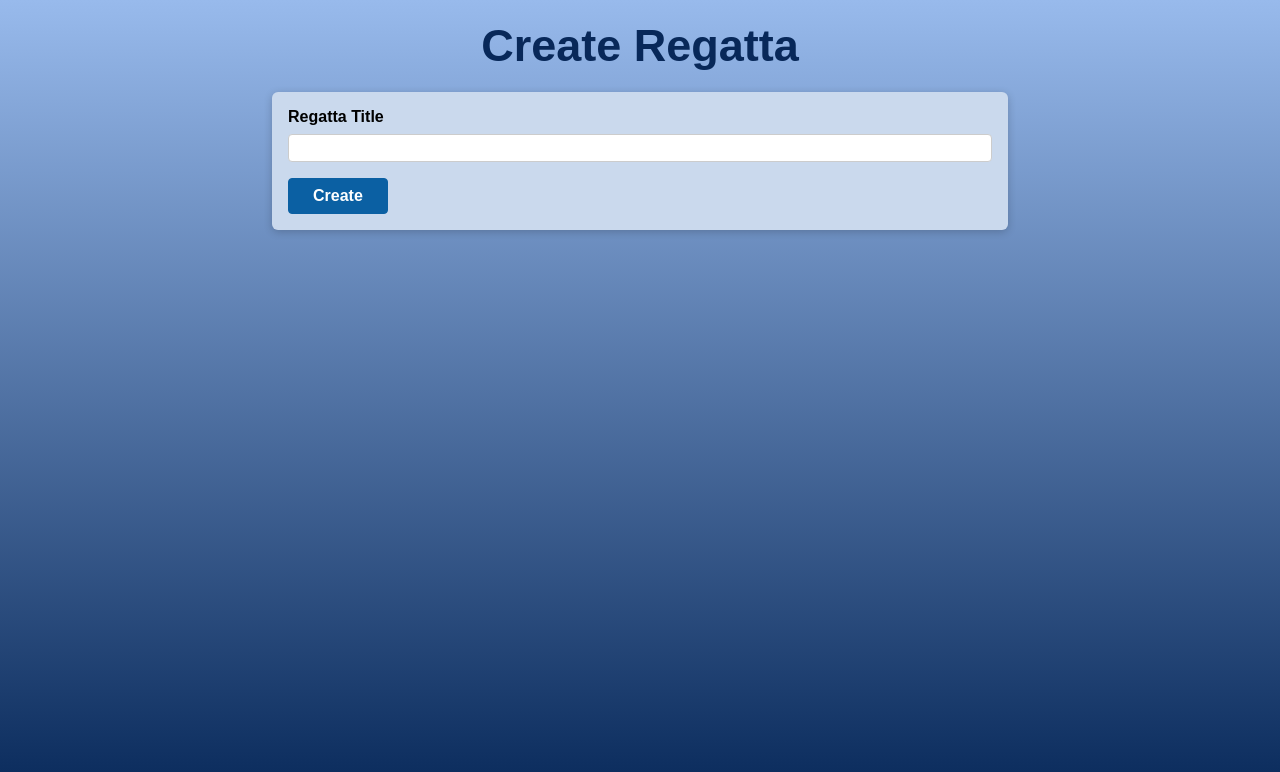
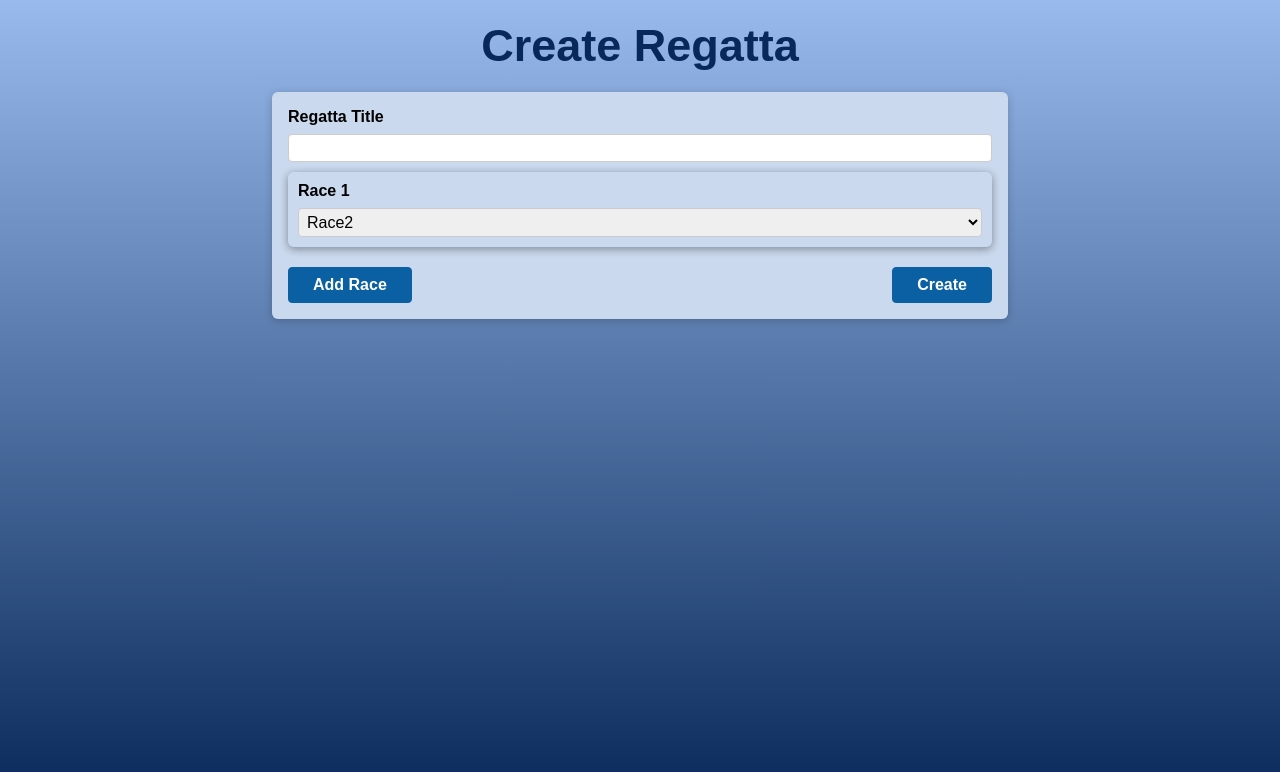
Before and after one commit to COMP-4350-Group-8/comp4350-project, a React (Vite) app in the folder frontend/react/: page /create/regatta in a window 1280 px wide. Shown: the top 772 px of the page. Built offline with nearby package versions, Linux system fonts and the light colour scheme.

Commit message:
Regatta form WIP

```diff
--- a/frontend/react/src/components/forms/RegattaForm.jsx
+++ b/frontend/react/src/components/forms/RegattaForm.jsx
@@ -1,6 +1,7 @@
 import React, {useState, useRef} from "react";
 import { useNavigate } from 'react-router-dom';
 import Card from '../ui/Card.jsx';
+import getRaces from "../../utils/GetRaces.jsx";
 import PropTypes from "prop-types";
 import classes from "./Form.module.css";
 
@@ -11,15 +12,63 @@ RegattaForm.propTypes = {
 
 // Renders a form to create a new regatta
 export default function RegattaForm({onAddRegatta}) {
+    // Get all the available courses
+    const races = getRaces();
+
     // Used to navigate back to the homepage after submitting the regatta form
     const navigate = useNavigate();
 
     // References to the input fields to get their values
     const regattaTitleInputRef = useRef();
 
+    const [raceCount, setRaceCount] = useState(1);
+    const [raceChoices, setRaceChoices] = useState([]);
+
+    const handleRaceSelection = (event) => {
+        console.log(event.target.value);
+    }
+
+    const raceDropdowns = [];
+    if (races.length === 0) {
+        raceDropdowns.push(<p>Sorry, you haven't created any races yet</p>);
+    } else {
+        for(let i = 0; i < raceCount; i++) {
+            // Create a dropdown with all the courses as options, or just text if there are no courses available
+            const courseOptions = [];
+            races.map((race) => {
+                courseOptions.push(<option key={race.id} value={race.id}>{race.name}</option>)
+            });
+            const dropdown = (
+                    <select value={2} onChange={handleRaceSelection}>
+                        {courseOptions}
+                    </select>);
+
+            raceDropdowns.push(
+                <Card key={i}>
+                    <div className={classes.control}>
+                        <div className={classes.mapbox}>
+                            <label htmlFor='course'>{`Race ${i + 1}`}</label>
+                            {dropdown}
+                        </div>
+                    </div>
+                </Card>
+            );
+        }
+    }
+
+    // Function used to update state so a new marker will be rendered in the form
+    function addRace() {
+        setRaceCount(raceCount + 1)
+    };
+
     // Pass (after formatting) the data from the form to the parent component
     function submitHandler(event) {
         event.preventDefault();
+
+        // Don't submit the form if there are no races available
+        if(races.length === 0) {
+            return;
+        }
 
         const regattaTitle = regattaTitleInputRef.current.value;
 
@@ -44,9 +93,14 @@ export default function RegattaForm({onAddRegatta}) {
                     <label htmlFor='title'>Regatta Title</label>
                     <input type='text' required id='title' ref={regattaTitleInputRef}/>
                 </div>
-                <div className={classes.actions}>
-                    <button>Create</button>
-                </div>
+                {raceDropdowns}
+                { /* Only render the submit button if there are available races */
+                    races.length > 0 &&
+                    <div className={classes.actions}>
+                        <button type="button" onClick={addRace}>Add Race</button>
+                        <button>Create</button>
+                    </div>
+                }
             </form>
         </Card>
     );
```
